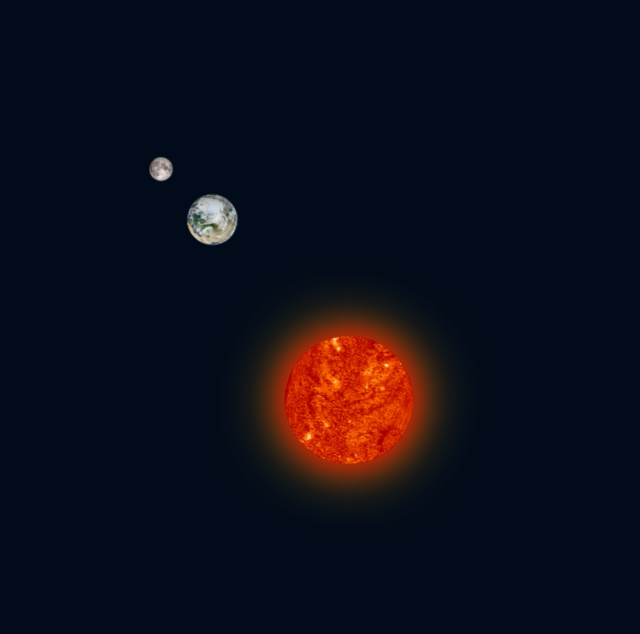
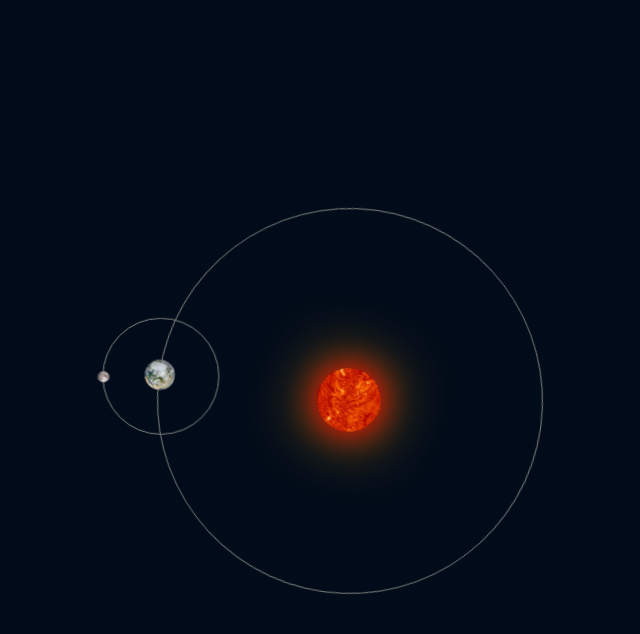
Before and after one commit to surpise/Solar-System, a React (Vite) app: page / in a window 1280 px wide. Shown: the top 634 px of the page, without its empty margins (291-931 px from the left). Built offline with nearby package versions, Linux system fonts and the light colour scheme.

Commit message:
design: 공전 궤도 추가 및 사이즈 조정 #5
지구 & 달 공전 궤도 구현
사이즈 조정

```diff
--- a/src/styles/components/Earth.css
+++ b/src/styles/components/Earth.css
@@ -2,23 +2,24 @@
 
 .earth-orbit {
   position: absolute;
-  top: -100%;
-  left: -100%;
+  top: -250%;
+  left: -250%;
 
   width: 30vw;
   aspect-ratio: 1;
 
-  /* border-style: solid;
-  border-color: white;
-  border-radius: 50%; */
+  border: solid 0.01rem gray;
+  border-radius: 50%;
 
   animation: revolve 365s linear infinite;
 }
 
 .earth {
   position: absolute;
+  top: 50%;
+  transform: translate(-50%, -50%);
 
-  width: 5vw;
+  width: 3vw;
   aspect-ratio: 1;
 }
 
@@ -26,9 +27,7 @@
   content: '';
   position: absolute;
 
-  transform: rotate(23deg);
-
-  width: 5vw;
+  width: 3vw;
   aspect-ratio: 1;
 
   border-radius: 50%;
@@ -41,21 +40,25 @@
 
 .moon-orbit {
   position: absolute;
-  top: -50%;
-  left: -50%;
+  top:-100%;
+  left: -100%;
 
-  width: 10vw;
+  width: 9vw;
   aspect-ratio: 1;
 
-  /* border-style: solid;
-  border-color: white;
-  border-radius: 50%; */
+  border: solid 0.01rem gray;
+  border-radius: 50%;
 
   animation: revolve 1s linear infinite;
 }
 
 .moon{
-  width: 2vw;
+  position: absolute;
+  top: 50%;
+  transform: translate(-50%, -50%);
+
+
+  width: 1vw;
   aspect-ratio: 1;
 
   background: url(../../assets/moon.png);
--- a/src/styles/components/Sun.css
+++ b/src/styles/components/Sun.css
@@ -6,7 +6,7 @@
   left: 50%;
   transform: translate(-50%, -50%);
 
-  width: 10vw;
+  width: 5vw;
   aspect-ratio: 1;
 }
 
@@ -14,7 +14,7 @@
   content: '';
   position: absolute;
 
-  width: 10vw;
+  width: 5vw;
   aspect-ratio: 1;
 
   border-radius: 50%;
```
